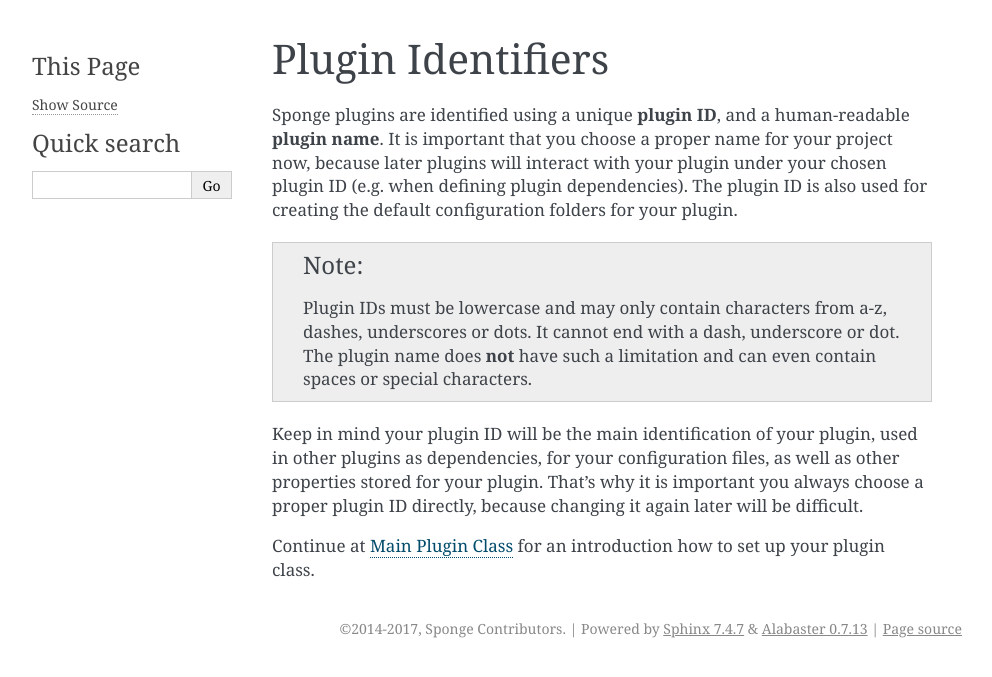
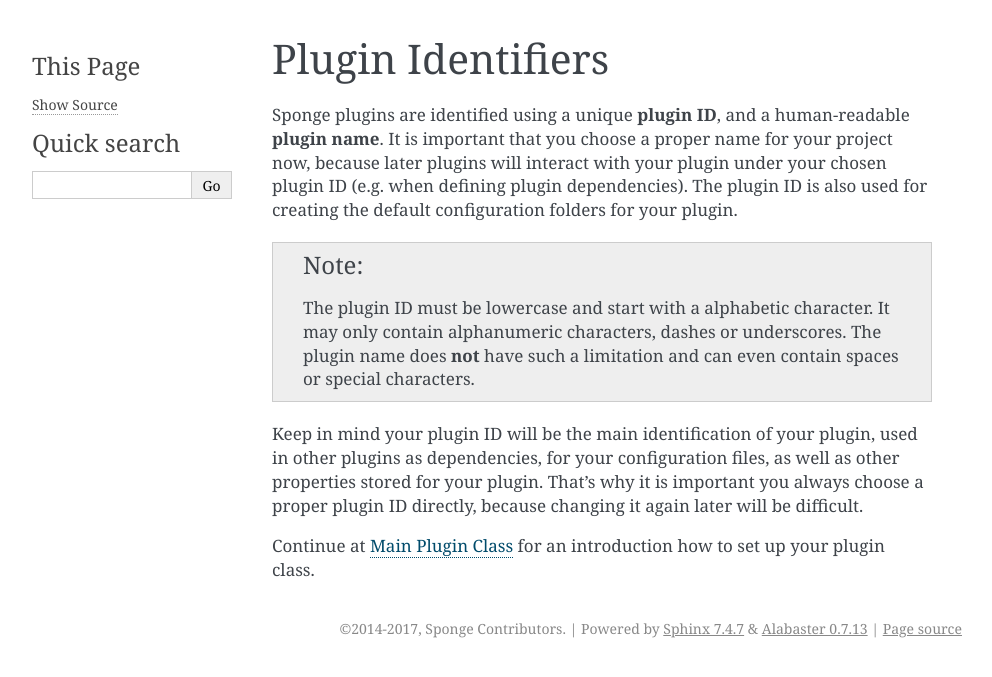
Before and after one commit to SpongePowered/SpongeDocs, a Sphinx documentation site: the page built from source/plugin/plugin-identifier.rst, in a window 1280 px wide. Shown: the top 677 px of the page, without its empty margins (148-1140 px from the left). Built offline with Sphinx 7.4.7, drawn with Linux system fonts in a browser that asks for light colours; pages that are not in the unit, such as notebooks, are missing from menus.

Commit message:
dots aren't allowed in Plugin IDs

```diff
--- a/source/plugin/plugin-identifier.rst
+++ b/source/plugin/plugin-identifier.rst
@@ -8,8 +8,8 @@ plugin ID (e.g. when defining plugin dependencies). The plugin ID is also used f
 folders for your plugin.
 
 .. note::
-    Plugin IDs must be lowercase and may only contain characters from a-z, dashes, underscores or dots. It cannot end
-    with a dash, underscore or dot. The plugin name does **not** have such a limitation and can even contain spaces or
+    The plugin ID must be lowercase and start with a alphabetic character. It may only contain alphanumeric characters,
+    dashes or underscores. The plugin name does **not** have such a limitation and can even contain spaces or
     special characters.
 
 Keep in mind your plugin ID will be the main identification of your plugin, used in other plugins as dependencies, for
```
